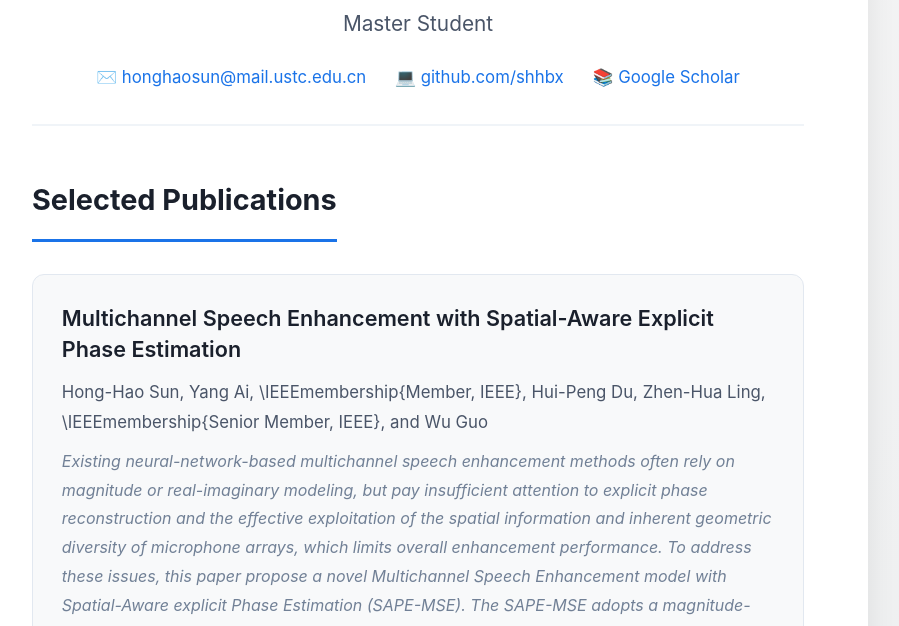
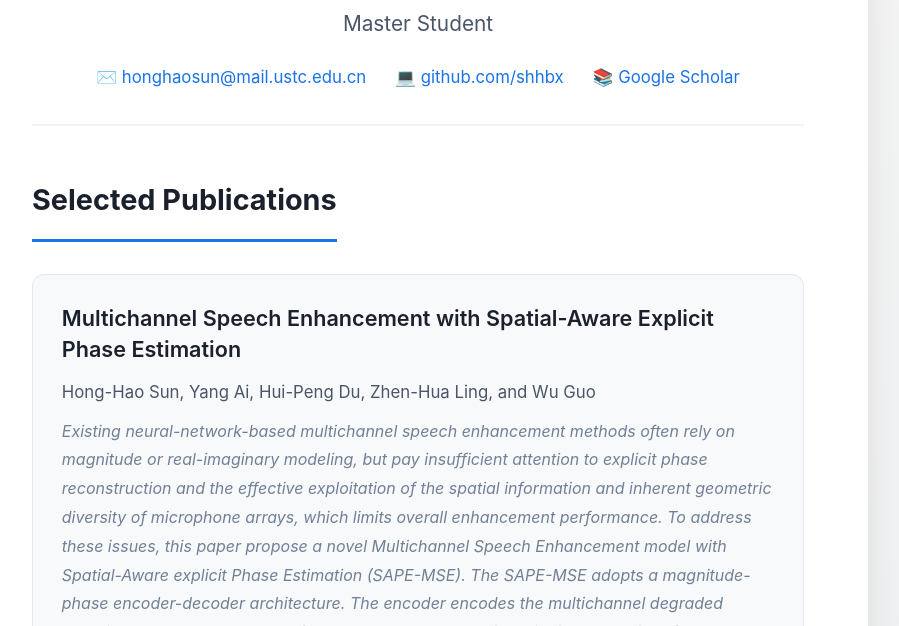
Before and after one commit to shhbx/shhbx.github.io, a plain HTML site: page index.html in a window 1280 px wide. Shown: the part 174-800 px from the top of the page, without its empty margins (222-1121 px from the left). Drawn offline with Linux system fonts and the light colour scheme.

Commit message:
Update index.html

```diff
--- a/index.html
+++ b/index.html
@@ -202,7 +202,7 @@
       <!-- 论文卡片 -->
       <div class="paper-card">
         <div class="title">Multichannel Speech Enhancement with Spatial-Aware Explicit Phase Estimation</div>
-        <div class="authors">Hong-Hao Sun, Yang Ai, \IEEEmembership{Member, IEEE}, Hui-Peng Du, Zhen-Hua Ling, \IEEEmembership{Senior Member, IEEE}, and Wu Guo</div>
+        <div class="authors">Hong-Hao Sun, Yang Ai, Hui-Peng Du, Zhen-Hua Ling, and Wu Guo</div>
         <div class="venue">Existing neural-network-based multichannel speech enhancement methods often rely on magnitude or real-imaginary modeling, but pay insufficient attention to explicit phase reconstruction and the effective exploitation of the spatial information and inherent geometric diversity of microphone arrays, which limits overall enhancement performance.
           To address these issues, this paper propose a novel Multichannel Speech Enhancement model with Spatial-Aware explicit Phase Estimation (SAPE-MSE). The SAPE-MSE adopts a magnitude-phase encoder-decoder architecture.
 The encoder encodes the multichannel degraded magnitude and phase spectra, followed by deep processing with improved time-frequency Transformers.
```
